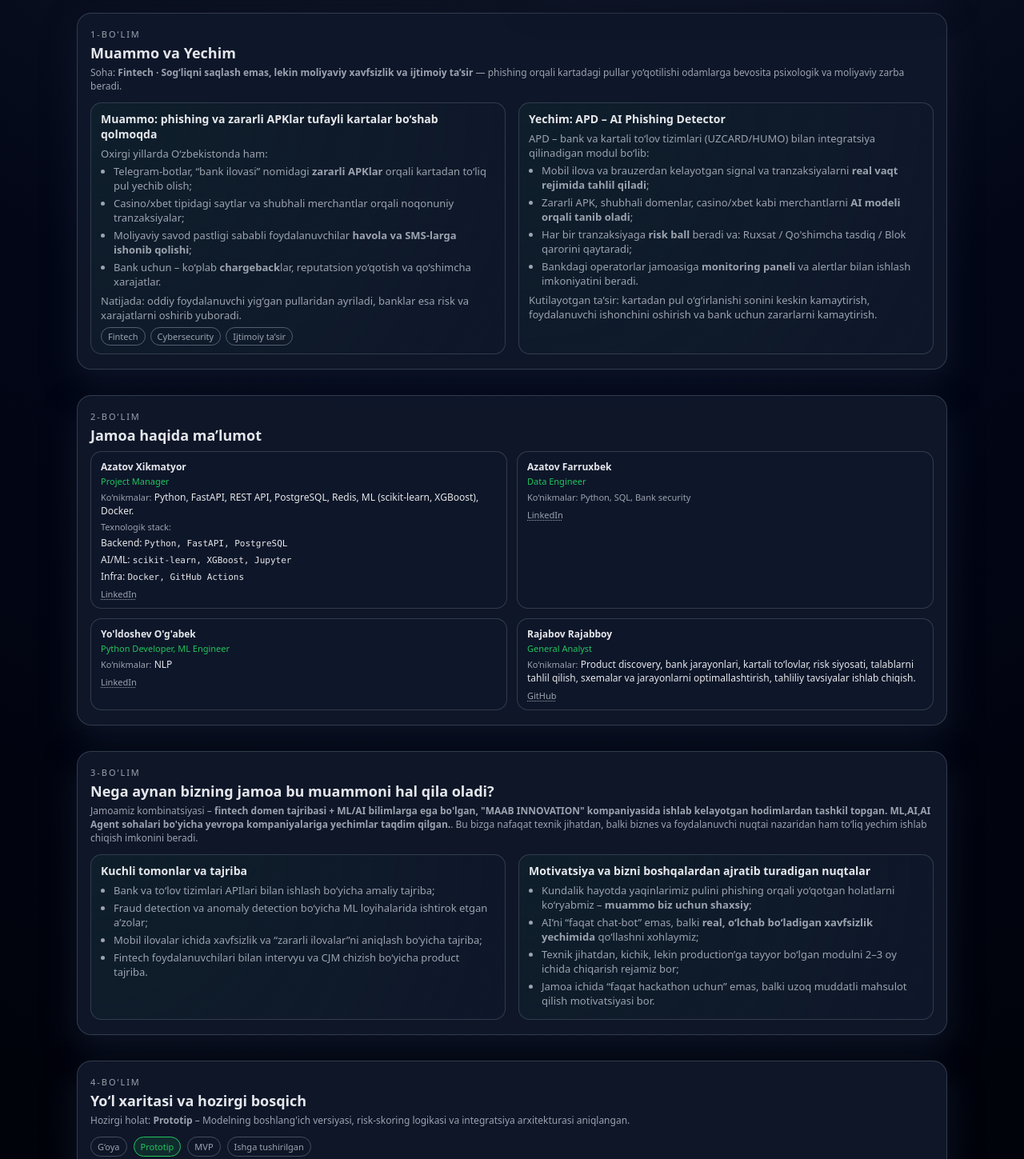
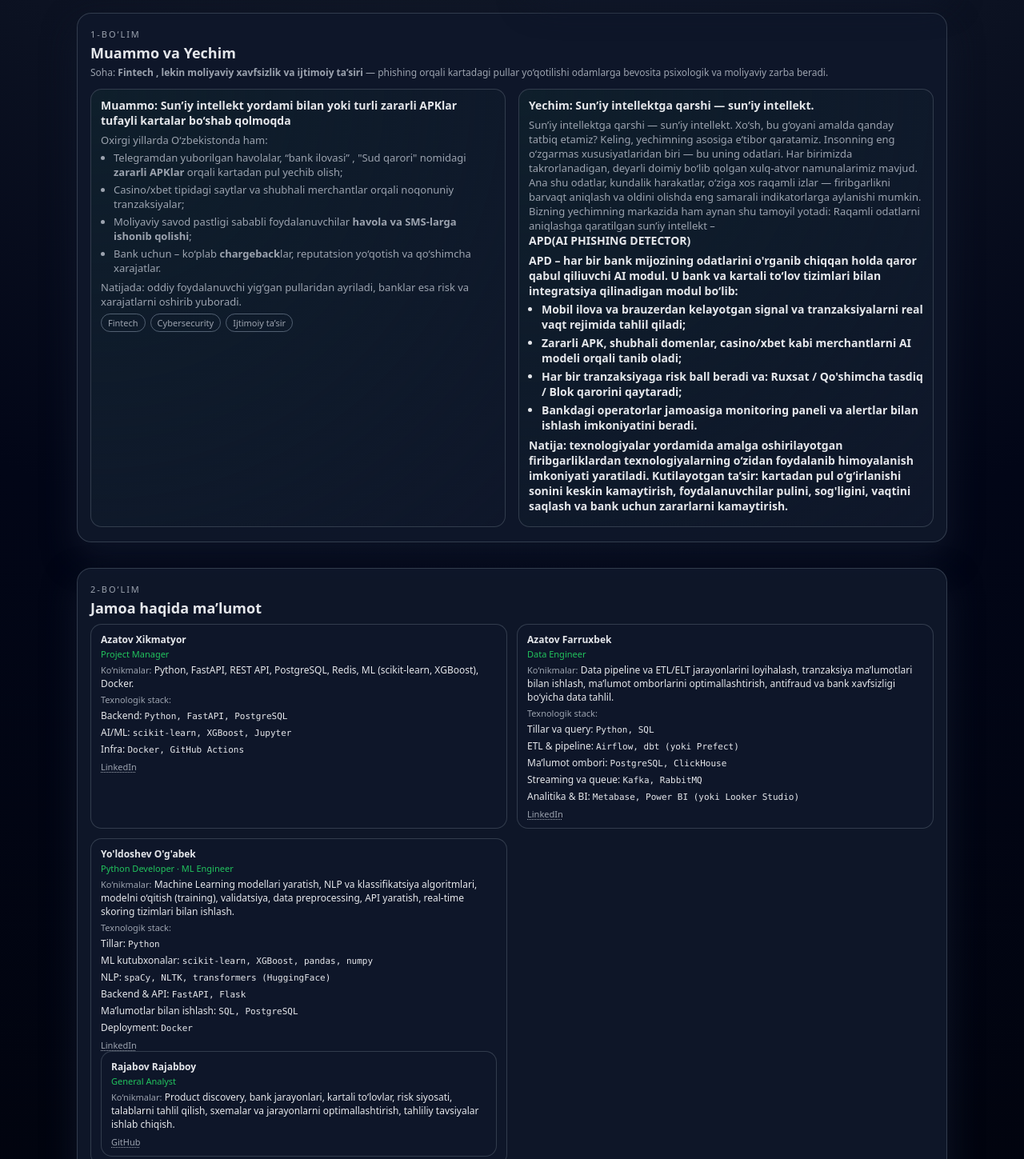
Before and after one commit to Rajabboy09/AI500, a plain HTML site: page index.html in a window 1280 px wide. Shown: the part 820-2269 px from the top of the page at 80% size. Drawn offline with Linux system fonts and the light colour scheme.

Commit message:
Update index.html

```diff
--- a/index.html
+++ b/index.html
@@ -833,18 +833,18 @@
       <div class="section-label">1-bo‘lim</div>
       <h2 class="section-title">Muammo va Yechim</h2>
       <p class="section-subtitle">
-        Soha: <strong>Fintech · Sog‘liqni saqlash emas, lekin moliyaviy xavfsizlik va ijtimoiy ta’sir</strong> —
+        Soha: <strong>Fintech , lekin moliyaviy xavfsizlik va ijtimoiy ta’siri</strong> —
         phishing orqali kartadagi pullar yo‘qotilishi odamlarga bevosita psixologik va moliyaviy zarba beradi.
       </p>
 
       <div class="section-grid">
         <div class="section-card">
-          <h3>Muammo: phishing va zararli APKlar tufayli kartalar bo‘shab qolmoqda</h3>
+          <h3>Muammo: Sun’iy intellekt yordami bilan yoki turli zararli APKlar tufayli kartalar bo‘shab qolmoqda</h3>
           <p>
             Oxirgi yillarda O‘zbekistonda ham:
           </p>
           <ul>
-            <li>Telegram-botlar, “bank ilovasi” nomidagi <strong>zararli APKlar</strong> orqali kartadan to‘liq pul yechib olish;</li>
+            <li>Telegramdan yuborilgan havolalar, “bank ilovasi” , "Sud qarori" nomidagi <strong>zararli APKlar</strong> orqali kartadan pul yechib olish;</li>
             <li>Casino/xbet tipidagi saytlar va shubhali merchantlar orqali noqonuniy tranzaksiyalar;</li>
             <li>Moliyaviy savod pastligi sababli foydalanuvchilar <strong>havola va SMS-larga ishonib qolishi</strong>;</li>
             <li>Bank uchun – ko‘plab <strong>chargeback</strong>lar, reputatsion yo‘qotish va qo‘shimcha xarajatlar.</li>
@@ -860,9 +860,15 @@
         </div>
 
         <div class="section-card">
-          <h3>Yechim: APD – AI Phishing Detector</h3>
+          <h3>Yechim: Sun’iy intellektga qarshi — sun’iy intellekt.</h3>
           <p>
-            APD – bank va kartali to‘lov tizimlari (UZCARD/HUMO) bilan integratsiya qilinadigan modul bo‘lib:
+            Sun’iy intellektga qarshi — sun’iy intellekt.
+            Xo‘sh, bu g‘oyani amalda qanday tatbiq etamiz? Keling, yechimning asosiga e’tibor qaratamiz. Insonning eng o‘zgarmas xususiyatlaridan biri — bu uning odatlari. Har birimizda takrorlanadigan,
+            deyarli doimiy bo‘lib qolgan xulq-atvor namunalarimiz mavjud.
+Ana shu odatlar, kundalik harakatlar, o‘ziga xos raqamli izlar — firibgarlikni barvaqt aniqlash va oldini olishda eng samarali indikatorlarga aylanishi mumkin.
+Bizning yechimning markazida ham aynan shu tamoyil yotadi: Raqamli odatlarni aniqlashga qaratilgan sun’iy intellekt – <h3>APD(AI PHISHING DETECTOR)<h3>
+            APD – har bir bank mijozining odatlarini o'rganib chiqqan holda qaror qabul qiliuvchi AI modul.
+            U bank va kartali to‘lov tizimlari bilan integratsiya qilinadigan modul bo‘lib:
           </p>
           <ul>
             <li>Mobil ilova va brauzerdan kelayotgan signal va tranzaksiyalarni <strong>real vaqt rejimida tahlil qiladi</strong>;</li>
@@ -871,7 +877,8 @@
             <li>Bankdagi operatorlar jamoasiga <strong>monitoring paneli</strong> va alertlar bilan ishlash imkoniyatini beradi.</li>
           </ul>
           <p style="margin-top:6px;">
-            Kutilayotgan ta’sir: kartadan pul o‘g‘irlanishi sonini keskin kamaytirish, foydalanuvchi ishonchini oshirish
+            Natija: texnologiyalar yordamida amalga oshirilayotgan firibgarliklardan texnologiyalarning o‘zidan foydalanib himoyalanish imkoniyati yaratiladi.
+            Kutilayotgan ta’sir: kartadan pul o‘g‘irlanishi sonini keskin kamaytirish, foydalanuvchilar pulini, sog'ligini, vaqtini saqlash
             va bank uchun zararlarni kamaytirish.
           </p>
         </div>
@@ -910,26 +917,49 @@
   <div class="member-name">Azatov Farruxbek</div>
   <div class="member-role">Data Engineer</div>
   <div>
-            <span class="member-skill-label">Ko‘nikmalar: Python, SQL, Bank security</span>
+    <span class="member-skill-label">Ko‘nikmalar:</span>
+    Data pipeline va ETL/ELT jarayonlarini loyihalash, tranzaksiya ma’lumotlari bilan ishlash,
+    ma’lumot omborlarini optimallashtirish, antifraud va bank xavfsizligi bo‘yicha data tahlil.
+  </div>
 
-          </div>
+  <div class="member-skill-label" style="margin-top:4px;">Texnologik stack:</div>
+  <ul class="stack-list">
+    <li>Tillar va query: <span class="mono">Python, SQL</span></li>
+    <li>ETL &amp; pipeline: <span class="mono">Airflow, dbt (yoki Prefect)</span></li>
+    <li>Ma’lumot ombori: <span class="mono">PostgreSQL, ClickHouse</span></li>
+    <li>Streaming va queue: <span class="mono">Kafka, RabbitMQ</span></li>
+    <li>Analitika &amp; BI: <span class="mono">Metabase, Power BI (yoki Looker Studio)</span></li>
+  </ul>
+
   <div class="member-links">
     <a href="http://linkedin.com/in/farruxbek-azatov/" target="_blank">LinkedIn</a>
-
   </div>
 </div>
 
         <!-- A'zo 3 -->
       <div class="member-card">
   <div class="member-name">Yo'ldoshev O'g'abek</div>
-          <div class="member-role">Python Developer, ML Engineer</div>
+  <div class="member-role">Python Developer · ML Engineer</div>
+
   <div>
-            <span class="member-skill-label">Ko‘nikmalar:</span> NLP
+    <span class="member-skill-label">Ko‘nikmalar:</span>
+    Machine Learning modellari yaratish, NLP va klassifikatsiya algoritmlari,
+    modelni o‘qitish (training), validatsiya, data preprocessing, API yaratish,
+    real-time skoring tizimlari bilan ishlash.
+  </div>
 
-          </div>
+  <div class="member-skill-label" style="margin-top:4px;">Texnologik stack:</div>
+  <ul class="stack-list">
+    <li>Tillar: <span class="mono">Python</span></li>
+    <li>ML kutubxonalar: <span class="mono">scikit-learn, XGBoost, pandas, numpy</span></li>
+    <li>NLP: <span class="mono">spaCy, NLTK, transformers (HuggingFace)</span></li>
+    <li>Backend &amp; API: <span class="mono">FastAPI, Flask</span></li>
+    <li>Ma’lumotlar bilan ishlash: <span class="mono">SQL, PostgreSQL</span></li>
+    <li>Deployment: <span class="mono">Docker</span></li>
+  </ul>
+
   <div class="member-links">
     <a href="https://www.linkedin.com/in/yoldoshov/" target="_blank">LinkedIn</a>
-          </div>
   </div>
 
         <!-- A'zo 4 -->
@@ -956,7 +986,7 @@
       <h2 class="section-title">Nega aynan bizning jamoa bu muammoni hal qila oladi?</h2>
       <p class="section-subtitle">
         Jamoamiz kombinatsiyasi – <strong>fintech domen tajribasi + ML/AI bilimlarga ega bo'lgan, "MAAB INNOVATION" kompaniyasida ishlab
-        kelayotgan hodimlardan tashkil topgan. ML,AI,AI Agent sohalari bo'yicha yevropa kompaniyalariga yechimlar taqdim qilgan.</strong>.
+        kelayotgan hodimlardan tashkil topgan. ML,AI,AI Agent sohalari bo'yicha yevropa kompaniyalari bilan muzokaralar qilib, muammolariga yechimlar taqdim qilib kelmoqda.</strong>.
         Bu bizga nafaqat texnik jihatdan, balki biznes va foydalanuvchi nuqtai nazaridan ham to‘liq yechim ishlab chiqish imkonini beradi.
       </p>
 
@@ -964,7 +994,7 @@
         <div class="section-card">
           <h3>Kuchli tomonlar va tajriba</h3>
           <ul>
-            <li>Bank va to‘lov tizimlari APIlari bilan ishlash bo‘yicha amaliy tajriba;</li>
+            <li>Bank va to‘lov tizimlari API lari bilan ishlash bo‘yicha amaliy tajriba;</li>
             <li>Fraud detection va anomaly detection bo‘yicha ML loyihalarida ishtirok etgan a’zolar;</li>
             <li>Mobil ilovalar ichida xavfsizlik va “zararli ilovalar”ni aniqlash bo‘yicha tajriba;</li>
             <li>Fintech foydalanuvchilari bilan intervyu va CJM chizish bo‘yicha product tajriba.</li>
@@ -987,7 +1017,7 @@
       <div class="section-label">4-bo‘lim</div>
       <h2 class="section-title">Yo‘l xaritasi va hozirgi bosqich</h2>
       <p class="section-subtitle">
-        Hozirgi holat: <strong>Prototip</strong> – Modelning boshlang'ich versiyasi, risk-skoring logikasi va integratsiya arxitekturasi aniqlangan.
+        Hozirgi holat: <strong>Prototip</strong> – Modelning boshlang'ich versiyasi, risk-skoring logikasi va integratsiya arxitekturasi qurilgan.
       </p>
 
       <div class="stage-row">
@@ -1046,7 +1076,12 @@
     </li>
     <li>
       <strong>2-qadam – Foydalanuvchi odatlarini o‘rganish:</strong>
-      Tizim foydalanuvchi odatda qaysi vaqtda, qaysi summalarda, qaysi joylarda va qanday merchantlarda xarid qilishini o‘rganadi.
+      <h3>Bu qadamda 2-bosqichdagi odatlar o'rganiladi.</h3>
+      1-bosqich:
+      Tranzaksiya odatlari (Financial Behavior Profile) — summa, vaqt, joylashuv, qurilma turi, IP, merchantlar va qabul qiluvchilar.
+      2-bosqich:
+      Telefonni bosish va boshqarish odatlari (Interaction Behavior AI) - Bu narsalar har bir odamda unikal bo‘ladi:
+      Scroll speed, Touch duration, Tap intensity, Gesture patterns (swipe, tap, hold), Navigation path, Typing rhythm, Button press patterns, Session duration
       Agar yangi tranzaksiya foydalanuvchining odatlaridan keskin farq qilsa, tizim bu tranzaksiyani xavfli deb baholaydi.
     </li>
     <li>
```
Lines whose indentation alone changed are shown as unchanged.
